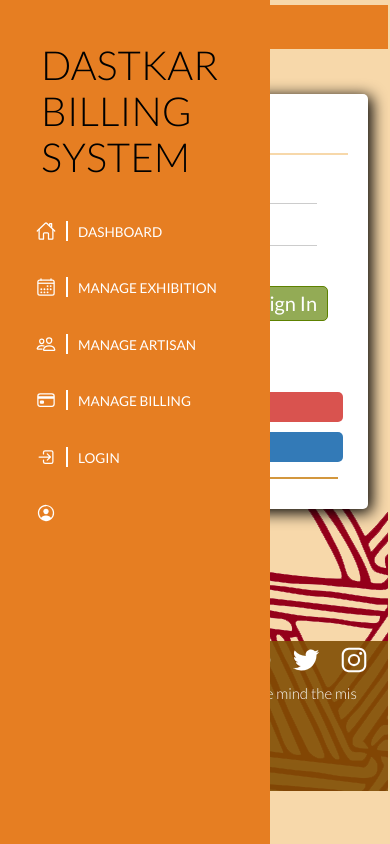
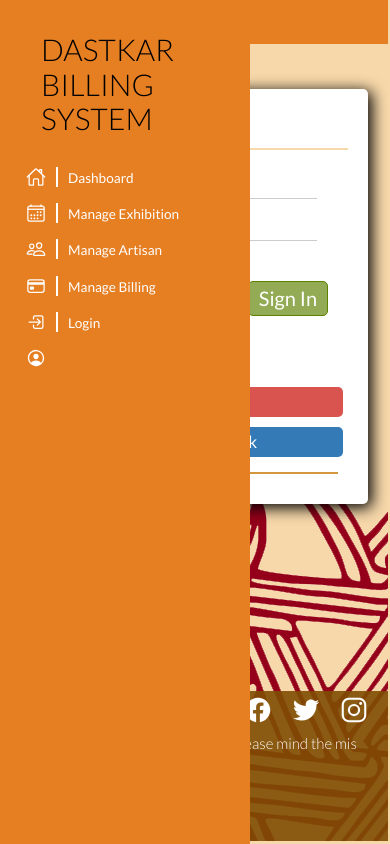
Before and after one commit to ayansasmal/dastkar, a React (Create React App) app in the folder WIP/dastkar-ui/: page / in a window 390 px wide. Built offline with nearby package versions, Linux system fonts and the light colour scheme.

Commit message:
updated sidebar

```diff
--- a/WIP/dastkar-ui/src/App.module.css
+++ b/WIP/dastkar-ui/src/App.module.css
@@ -2,5 +2,11 @@
   margin-top: 0;
 }
 .App main {
-  min-height: calc(100vh - 260px);
+  min-height: calc(100vh - 230px);
 }
+
+@media (max-width: 1100px) {
+  .App main {
+    min-height: calc(100vh - 205px);
+  }
+}
--- a/WIP/dastkar-ui/src/components/Header/NavigationItems/NavigationItem/NavigationItem.module.css
+++ b/WIP/dastkar-ui/src/components/Header/NavigationItems/NavigationItem/NavigationItem.module.css
@@ -9,7 +9,7 @@
   /* padding: 8px 0; */
   color: rgb(255, 255, 255);
   text-decoration: none;
-  text-transform: uppercase;
+  width: 100%;
   font-size: 80%;
   padding-bottom: 5px;
   border-bottom: 2px solid transparent;
@@ -27,7 +27,7 @@
 
 .NavButton {
   display: inline;
-  margin: 0px 10px 10px;
+  margin: 10px 10px;
   padding: 5px 0 5px 0;
   border-radius: 5px;
   transition: background-color 0.2s, border 0.2s, color 0.2s;
@@ -61,6 +61,7 @@
 .NavIcon {
   position: relative;
   display: inline-block;
+  text-transform: uppercase;
   /* border-bottom: 1px dotted black; If you want dots under the hoverable text */
 }
 
@@ -92,10 +93,10 @@
 
 @media (max-width: 1100px) {
   .NavigationItem {
-    margin: 0;
+    margin: -10px;
     display: flex;
     height: 100%;
-    width: auto;
+    width: 100%;
     align-items: center;
   }
 
--- a/WIP/dastkar-ui/src/components/Header/NavigationItems/NavigationItems.js
+++ b/WIP/dastkar-ui/src/components/Header/NavigationItems/NavigationItems.js
@@ -48,14 +48,12 @@ const NavigationItems = (props) => {
       ],
     },
   };
-  console.log("props", props);
   let navs = navItems[props.type ? props.type : "primary"];
   let navType = props.navType;
   if (props.type === "secondary") {
     navs = navItems.secondary[props.subType];
     navType = "button";
   }
-  console.log("Navs::", navs);
   let navigationLinks = navs.map((item) => (
     <NavigationItem
       key={item.icon}
--- a/WIP/dastkar-ui/src/components/Header/NavigationItems/NavigationItems.module.css
+++ b/WIP/dastkar-ui/src/components/Header/NavigationItems/NavigationItems.module.css
@@ -10,5 +10,6 @@
   .NavigationItems {
     flex-flow: column;
     margin-right: 10px;
+    width: 100%;
   }
 }
--- a/WIP/dastkar-ui/src/components/SideDrawer/DrawerToggle/DrawerToggle.module.css
+++ b/WIP/dastkar-ui/src/components/SideDrawer/DrawerToggle/DrawerToggle.module.css
@@ -19,7 +19,7 @@
   margin-bottom: 5px;
 }
 
-@media (min-width: 1101px) {
+@media (min-width: 1100px) {
   .DrawerToggle {
     display: none;
   }
--- a/WIP/dastkar-ui/src/components/SideDrawer/SideDrawer.js
+++ b/WIP/dastkar-ui/src/components/SideDrawer/SideDrawer.js
@@ -18,7 +18,7 @@ const SideDrawer = (props) => {
     // </Aux>
     <div className={attachedClasses.join(" ")} onClick={props.closed}>
       <nav>
-        <h1 className={classes.Heading}>Dastkar Billing System</h1>
+        <h3 className={classes.Heading}>Dastkar Billing System</h3>
         <NavigationItems type="primary" navType="button" />
       </nav>
     </div>
--- a/WIP/dastkar-ui/src/components/SideDrawer/SideDrawer.module.css
+++ b/WIP/dastkar-ui/src/components/SideDrawer/SideDrawer.module.css
@@ -1,6 +1,6 @@
 .SideDrawer {
   position: fixed;
-  width: 270px;
+  width: 250px;
   max-width: 80%;
   height: 100%;
   left: 0;
@@ -10,6 +10,7 @@
   padding: 32px 16px;
   box-sizing: border-box;
   transition: transform 0.3s ease-out;
+  overflow-y: scroll;
 }
 
 @media (min-width: 1100px) {
@@ -21,9 +22,9 @@
 .Heading {
   font-weight: 300;
   text-transform: uppercase;
-  margin: 10px 0 20px 25px;
+  margin: 0px 0 20px 25px;
   color: #000;
-  font-size: 200%;
+  font-size: 150%;
   word-spacing: 3px;
 }
 
--- a/WIP/dastkar-ui/src/components/Toolbar/Toolbar.module.css
+++ b/WIP/dastkar-ui/src/components/Toolbar/Toolbar.module.css
@@ -1,4 +1,5 @@
 .Toolbar {
+  margin-top: -5px;
 }
 
 .Row {
```
